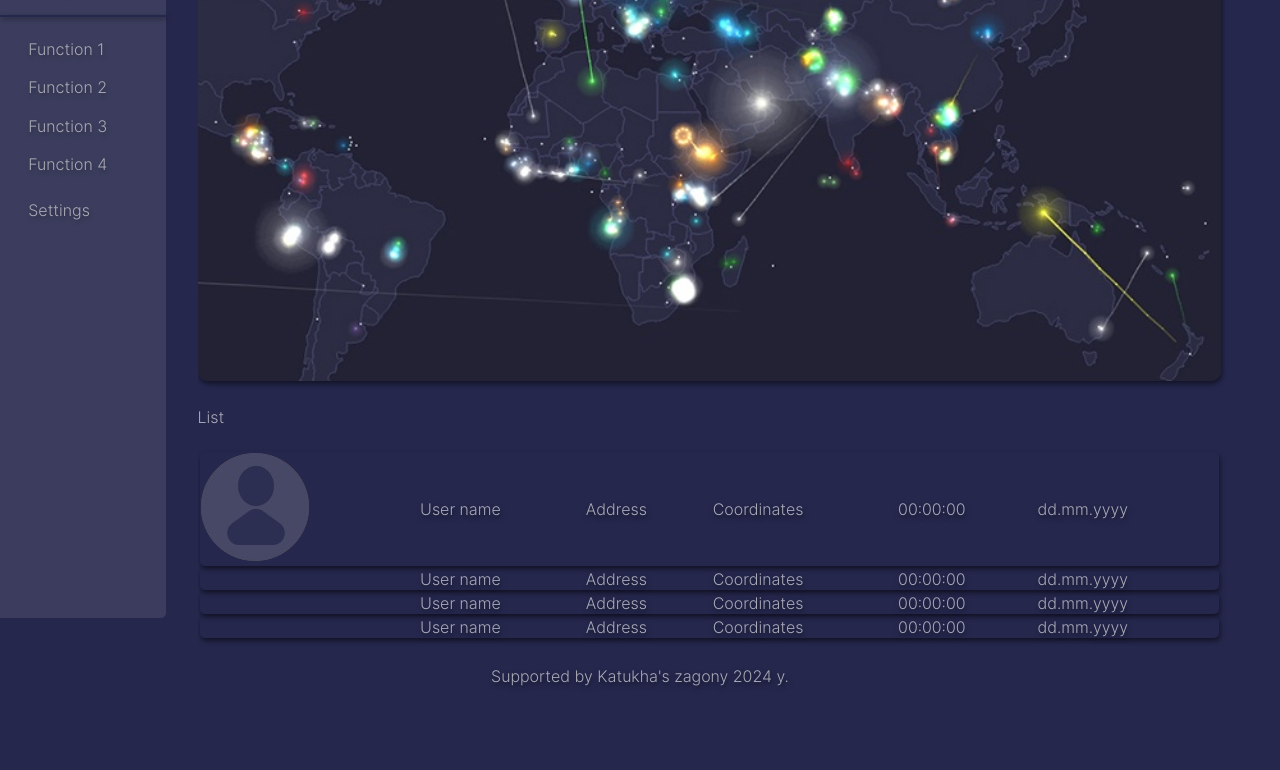
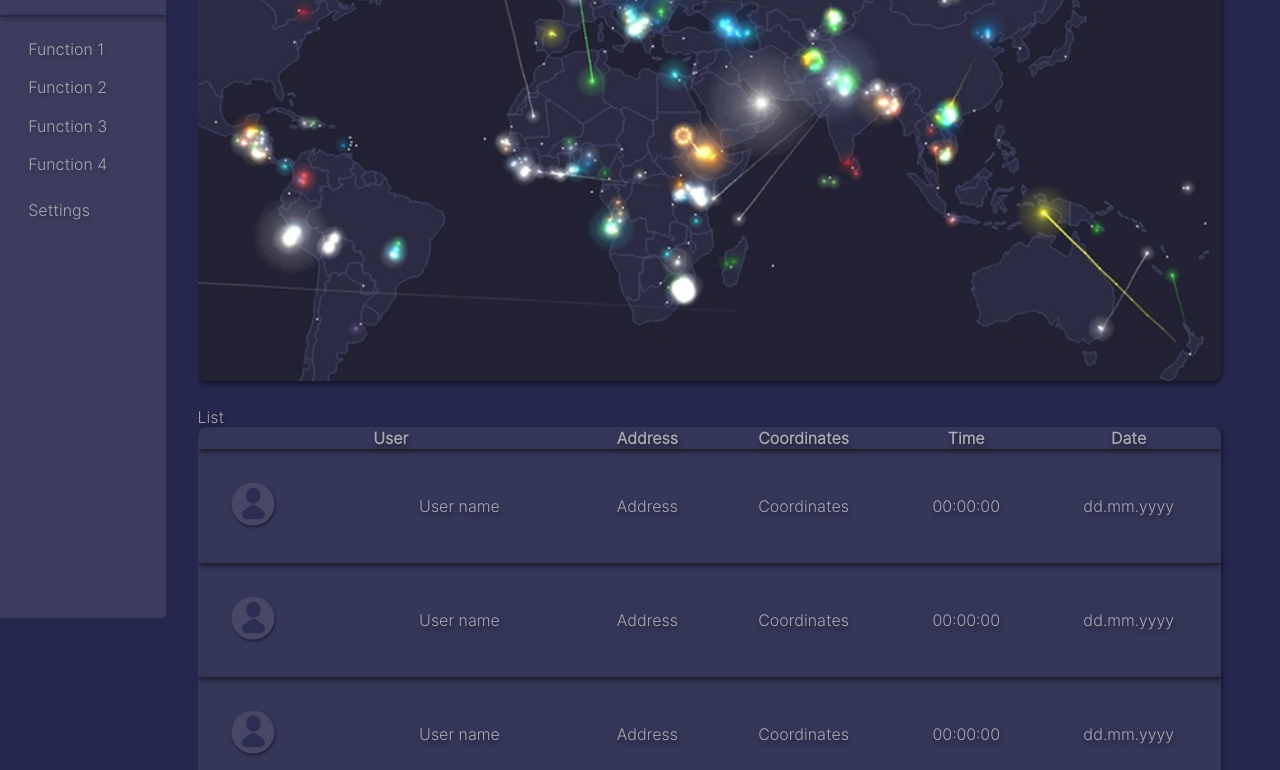
Before and after one commit to Raider777k/hedgehog_project, a plain HTML site: page front/index.html in a window 1280 px wide. Shown: the part 182-952 px from the top of the page. Before the commit the page ends 884 px from the top, so only its background shows below. Drawn offline with Linux system fonts and the light colour scheme.

Commit message:
Stable version

```diff
--- a/front/index.html
+++ b/front/index.html
@@ -59,10 +59,46 @@
 
         <div class="main_list">
           <table>
-            <tr><td><img src="img/avatar.png" alt=""></td><td>User name</td><td>Address</td><td>Coordinates</td><td>00:00:00</td><td>dd.mm.yyyy</td></tr>
-            <tr><td></td><td>User name</td><td>Address</td><td>Coordinates</td><td>00:00:00</td><td>dd.mm.yyyy</td></tr>
-            <tr><td></td><td>User name</td><td>Address</td><td>Coordinates</td><td>00:00:00</td><td>dd.mm.yyyy</td></tr>
-            <tr><td></td><td>User name</td><td>Address</td><td>Coordinates</td><td>00:00:00</td><td>dd.mm.yyyy</td></tr>
+            <tr>
+              <th colspan="2">User</th>
+              <th>Address</th>
+              <th>Coordinates</th>
+              <th>Time</th>
+              <th>Date</th>
+            </tr>
+
+            <tr>
+              <td class="users_list"><img src="img/avatar.png" alt=""></td>
+              <td сlass="users_list">User name</td>
+              <td class="data_list">Address</td>
+              <td class="data_list">Coordinates</td>
+              <td class="data_list">00:00:00</td>
+              <td class="data_list">dd.mm.yyyy</td>
+            </tr>
+            <tr>
+              <td class="users_list"><img src="img/avatar.png" alt=""></td>
+              <td class="users_list">User name</td>
+              <td class="data_list">Address</td>
+              <td class="data_list">Coordinates</td>
+              <td class="data_list">00:00:00</td>
+              <td class="data_list">dd.mm.yyyy</td>
+            </tr>
+            <tr>
+              <td class="users_list"><img src="img/avatar.png" alt=""></td>
+              <td lass="users_list">User name</td>
+              <td class="data_list">Address</td>
+              <td class="data_list">Coordinates</td>
+              <td class="data_list">00:00:00</td>
+              <td class="data_list">dd.mm.yyyy</td>
+            </tr>
+            <tr>
+              <td class="users_list"><img src="img/avatar.png" alt=""></td>
+              <td lass="users_list">User name</td>
+              <td class="data_list">Address</td>
+              <td class="data_list">Coordinates</td>
+              <td class="data_list">00:00:00</td>
+              <td class="data_list">dd.mm.yyyy</td>
+            </tr>
           </table>
         </div>
 
--- a/front/style.css
+++ b/front/style.css
@@ -21,20 +21,38 @@ header div{
 table{
     text-shadow: 1px 3px 5px rgba(0, 0, 0, 0.5);
     width: 90%;
-    margin-top: 2%;
+    border: 3px;;
+    border-collapse: collapse;
+    background-color: rgb(70, 72, 102, 0.5);
+    border-radius: 10px;
 }
 
 tr {
     box-shadow: 1px 3px 5px rgba(0, 0, 0, 0.5);
-    border-radius: 5px;
-    }
+}
+
+tr:hover{
+    background-color: #464866;
+    box-shadow: 1px 2px 5px rgba(0, 0, 0, 0.5);
+}
+
+.users_list {
+
+}
+
+.data_list{
+    text-align: center;
+
+}
 
 .main_list {
     margin-bottom: 10px;
 }
 
 .main_list img{
-
+    transform: scale(40%);
+    border-radius:50%;
+    box-shadow: 2px 4px 7px rgba(0, 0, 0, 0.5);
 }
 
 .main_menu hr{
@@ -140,6 +158,7 @@ tr {
 
 .title_list {
     margin-top: 2%;
+    text-shadow: 1px 3px 5px rgba(0, 0, 0, 0.5);
 }
 
 .end p {
```
Also changed, not shown: front/fonts/Inter-BlackItalic.otf (deleted), front/fonts/Inter-BoldItalic.otf (deleted), front/fonts/Inter-ExtraBoldItalic.otf (deleted), front/fonts/Inter-Regular.otf (deleted), front/fonts/Inter-Thin.otf (deleted), front/fonts/Inter-ThinItalic.otf (deleted), front/img/e_wheel.png, front/img/logo.jpeg.
